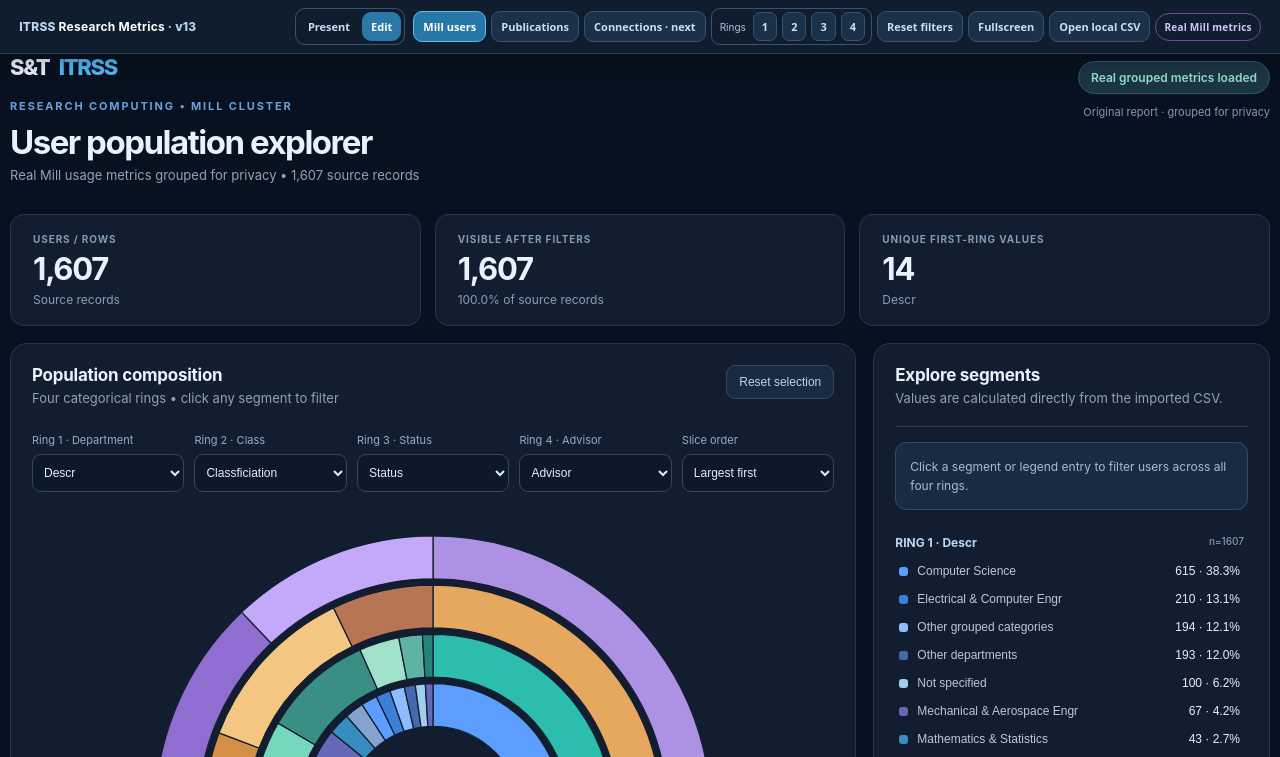
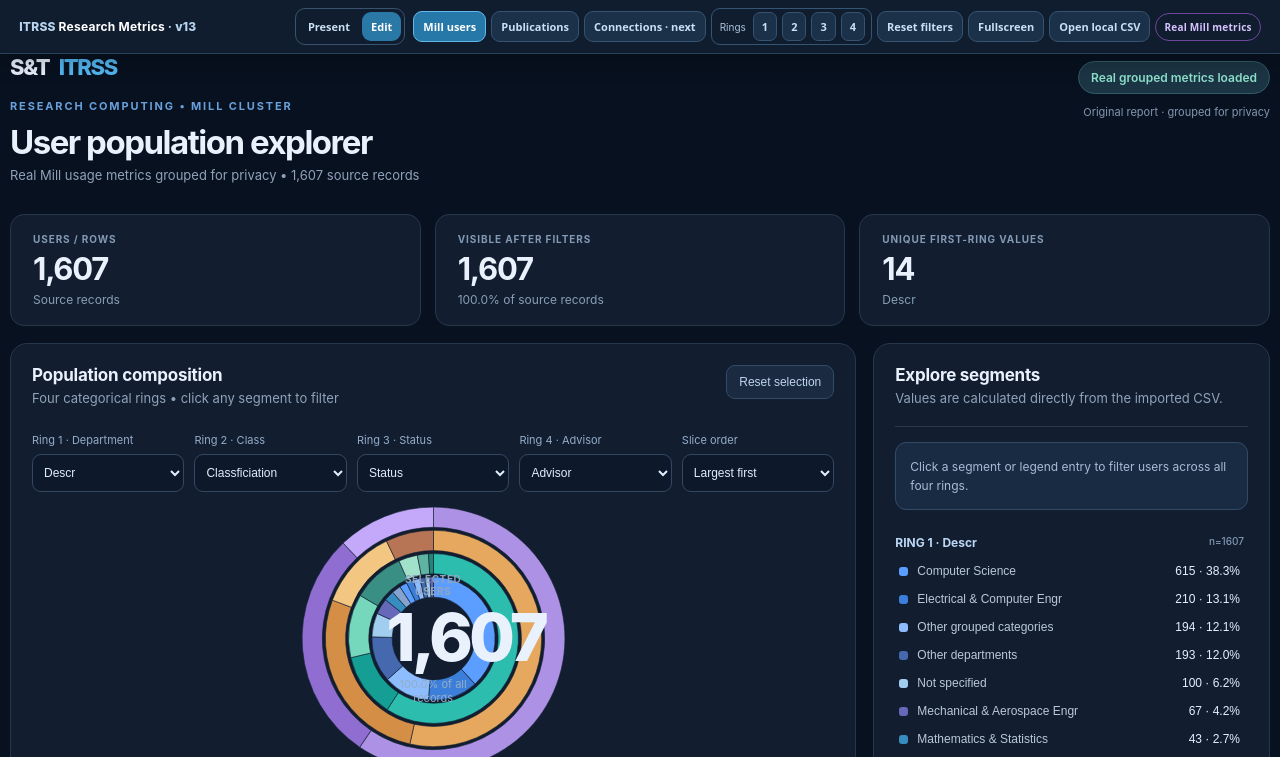
Before and after one commit to mukhsadr/itrss-dashboard-pages-demo, a plain HTML site: page index.html in a window 1280 px wide. Both pictures are taken after a click on the button "Edit". Shown: the top 757 px of the page. Drawn offline with Linux system fonts and the light colour scheme; no server answers.

Commit message:
Apply viewport fitting to Mill user chart in Edit mode too

```diff
--- a/viewport-fit-v13.css
+++ b/viewport-fit-v13.css
@@ -173,3 +173,10 @@ body.presentation-mode:not(.presentation-details) .chartCenter strong {
     flex-wrap: wrap;
   }
 }
+
+/* Edit mode retains explanatory metrics, but does not force a too-large user chart. */
+body.presentation-mode.presentation-details:not(.presentation-papers):not(.presentation-graph) .chartWrap {
+  width: min(var(--mill-fit-width, 540px),100%) !important;
+  max-width: 100%;
+  margin: 0 auto;
+}
```
